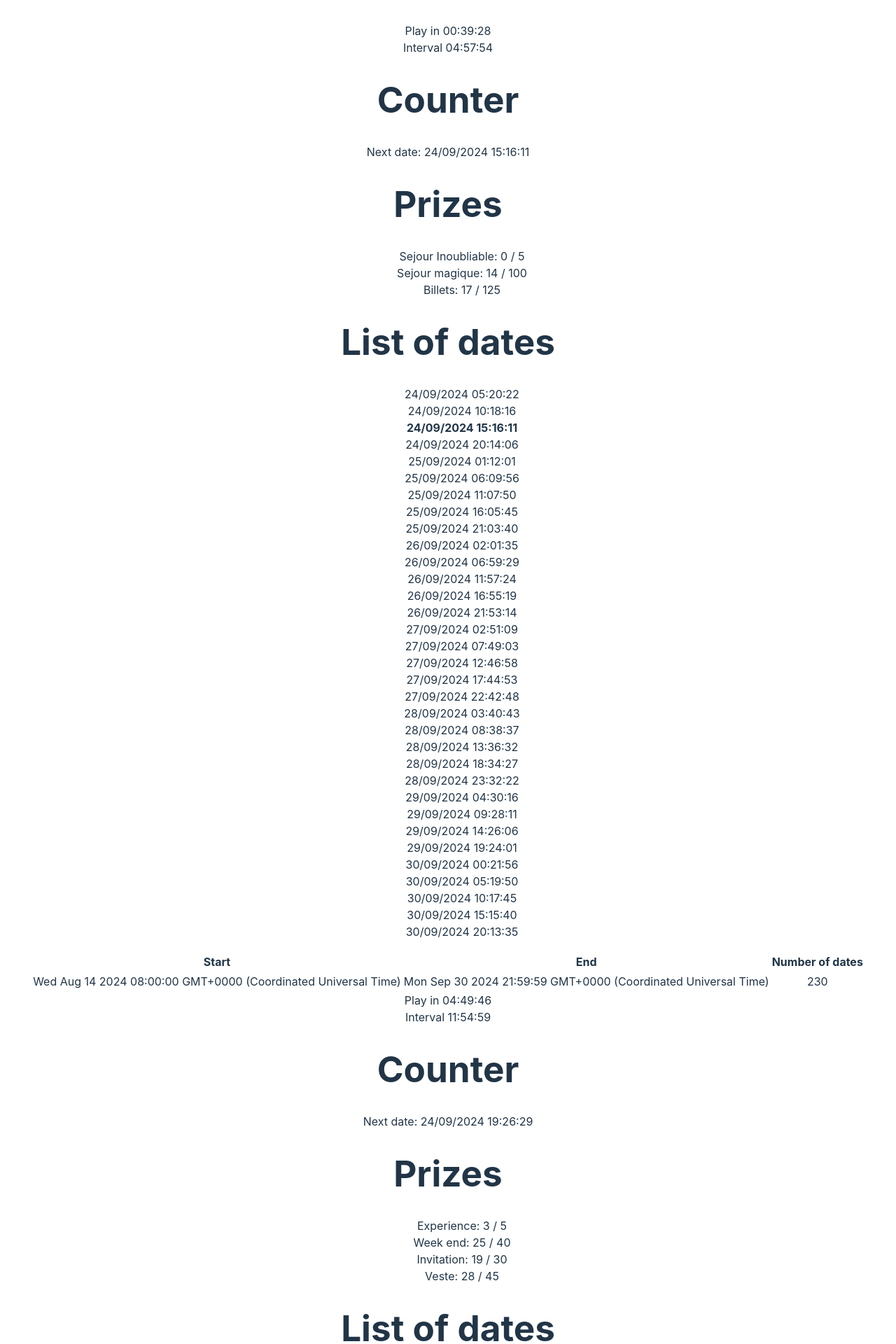
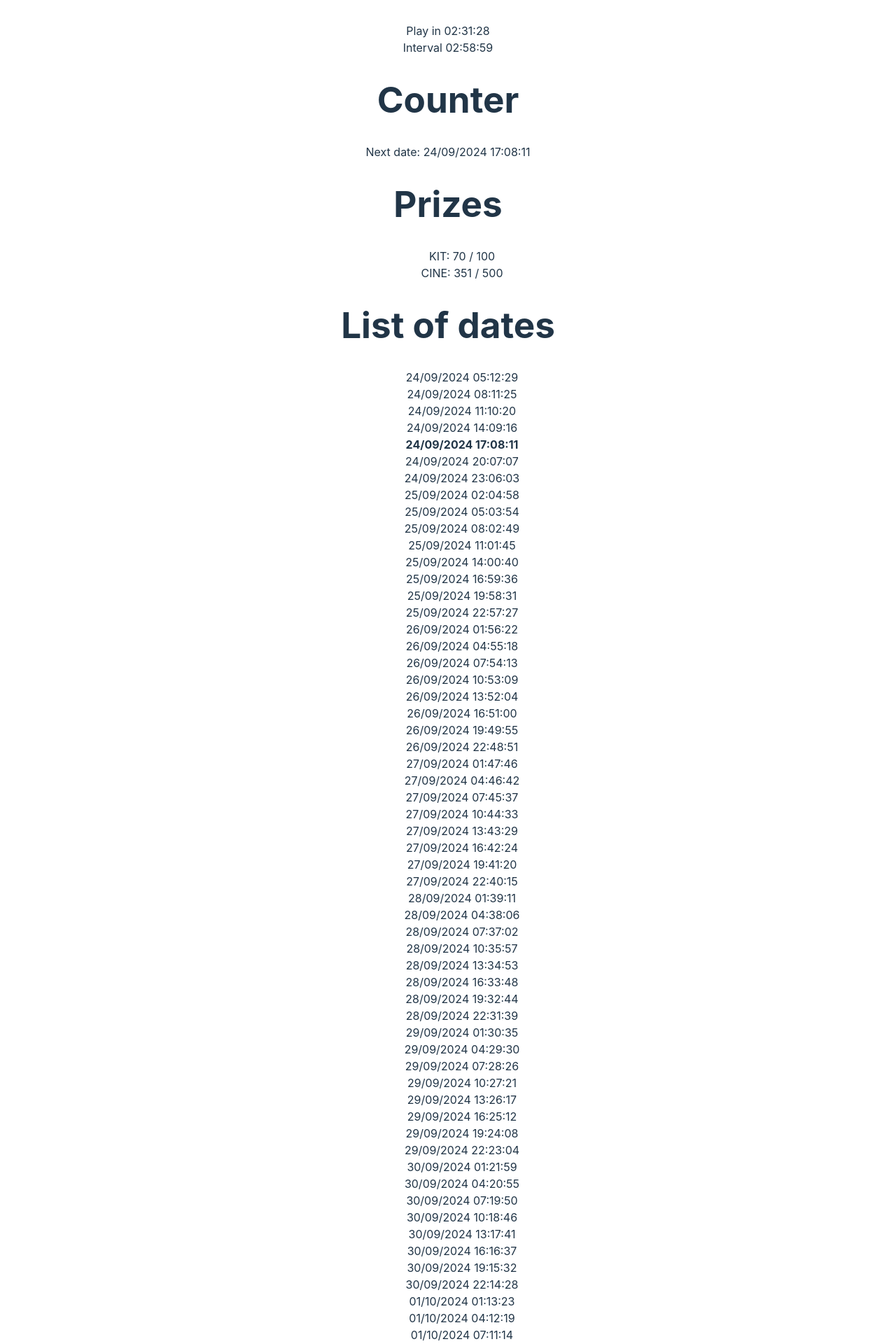
Before and after one commit to bastien-fremondiere/didactic-octo-umbrella, a React (Vite) app: page / in a window 1280 px wide. Shown: the top 1920 px of the page at 70% size. Built offline with nearby package versions, Linux system fonts and the light colour scheme.

Commit message:
Testing this

```diff
--- a/src/App.tsx
+++ b/src/App.tsx
@@ -4,8 +4,7 @@ import Counter from './Counter'
 function App() {
   return (
     <>
-      <Counter name='FANTA' />
-      <Counter name='MARVEL' />
+      <Counter name='TERRIFIANT' />
     </>
   )
 }
--- a/src/Counter.tsx
+++ b/src/Counter.tsx
@@ -1,6 +1,6 @@
 
 import { useEffect, useState } from 'react';
-import { getCurrentPrizes, getDateObject, getInterval, getNextDate, getNextDates } from './data';
+import { getCurrentPrizes, getDateObject, getDates, getInterval, getNextDate, getNextDates } from './data';
 
 function Counter({ name }: { name: string }) {
     function getDurationAsString(seconds: number) {
--- a/src/data.ts
+++ b/src/data.ts
@@ -9,45 +9,60 @@ type DateObject = {
 };
 
 const DATES = new Map<string, DateObject>([
-    ['FANTA', { // 15h11 - 10h12
-        start: '2024-08-14T10:00:00.000+02:00',
-        end: '2024-09-30T23:59:59.999+02:00',
-        nb: 230,
+    // ['FANTA', {
+    //     start: '2024-08-14T10:00:00.000+02:00',
+    //     end: '2024-09-30T23:59:59.999+02:00',
+    //     nb: 230,
+    //     prices: [
+    //         {
+    //             name: 'Sejour Inoubliable',
+    //             count: 5
+    //         },
+    //         {
+    //             name: 'Sejour magique',
+    //             count: 100
+    //         },
+    //         {
+    //             name: 'Billets',
+    //             count: 125
+    //         }
+    //     ]
+    // }],
+    // ['MARVEL', {
+    //     start: '2024-09-02T10:00:00.000+02:00',
+    //     end: '2024-10-31T23:59:59.999+02:00',
+    //     nb: 120,
+    //     prices: [
+    //         {
+    //             name: 'Experience',
+    //             count: 5
+    //         },
+    //         {
+    //             name: 'Week end',
+    //             count: 40
+    //         },
+    //         {
+    //             name: 'Invitation',
+    //             count: 30
+    //         },
+    //         {
+    //             name: 'Veste',
+    //             count: 45
+    //         }
+    //     ]
+    // }],
+    ['TERRIFIANT', {
+        start: '2024-09-02T10:00:00.000+02:00',
+        end: '2024-11-15T23:59:59.999+02:00',
+        nb: 600,
         prices: [
             {
-                name: 'Sejour Inoubliable',
-                count: 5
-            },
-            {
-                name: 'Sejour magique',
+                name: 'KIT',
                 count: 100
             },
             {
-                name: 'Billets',
-                count: 125
-            }
-        ]
-    }],
-    ['MARVEL', {
-        start: '2024-09-02T10:00:00.000+02:00',
-        end: '2024-10-31T23:59:59.999+02:00',
-        nb: 120,
-        prices: [
-            {
-                name: 'Experience',
-                count: 5
-            },
-            {
-                name: 'Week end',
-                count: 40
-            },
-            {
-                name: 'Invitation',
-                count: 30
-            },
-            {
-                name: 'Veste',
-                count: 45
+                name: 'CINE',
+                count: 500
             }
         ]
     }],
@@ -63,12 +78,20 @@ function getInterval(dateObject: DateObject): number {
     return (epochEnd - epochStart) / dateObject.nb;
 }
 
+function getAlpha(dateObject: DateObject, index: number): number {
+    return index / dateObject.nb;
+}
+
+function getMagicNumber(dateObject: DateObject, index: number): number {
+    return 0.25 * (1. - getAlpha(dateObject, index)) + 0.2;
+}
+
 function getDates(dateObject: DateObject): number[] {
     const epochStart = Date.parse(dateObject.start);
     const epochEnd = Date.parse(dateObject.end);
     const dates = [];
     for (let i = 0; i < dateObject.nb; i++) {
-        const epoch = (71.5 * 60 * 1000) + epochStart + i * (epochEnd - epochStart) / dateObject.nb;
+        const epoch = getInterval(dateObject) * getMagicNumber(dateObject, i) + epochStart + i * (epochEnd - epochStart) / dateObject.nb;
         dates.push(epoch);
     }
     return dates;
```
